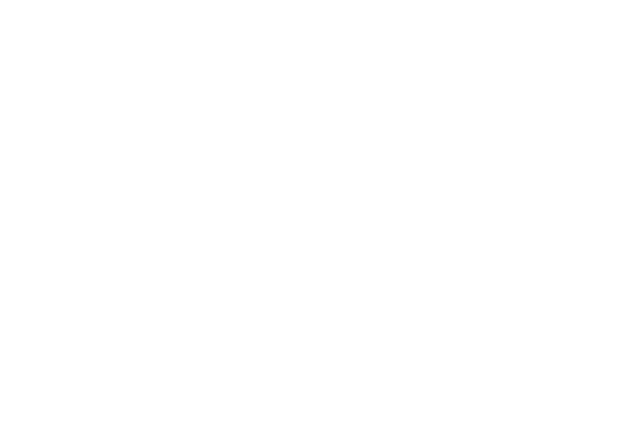
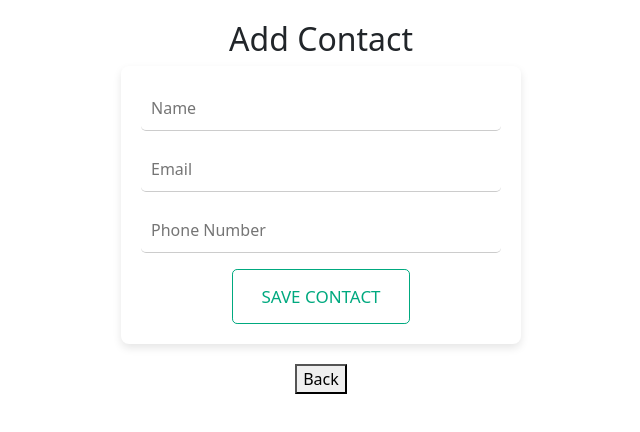
Before and after one commit to MudehDieudonne/contact-manager, a React (Vite) app: page /add in a window 1280 px wide. Before the commit this address had no page. Shown: the top 432 px of the page, without its empty margins (319-959 px from the left). Built offline with nearby package versions, Linux system fonts and the light colour scheme.

Commit message:
Creation and adjustment of pages with css

```diff
--- a/src/App.jsx
+++ b/src/App.jsx
@@ -2,7 +2,7 @@
 import { ContactProvider } from './context/ContactContext'
 import Home from './pages/Home'
 import AddContact from './pages/AddContact'
-import EditContact from './pages/EditContact'
+// import EditContact from './pages/EditContact'
 import React from 'react'
 import './App.css'
 
@@ -13,8 +13,8 @@
       <Router>
         <Routes>
           <Route path='/' element={< Home />} />
-          <Route path='./add' element={< AddContact />} />
-          <Route path='./edit/:id' element={< EditContact />} />
+          <Route path='/add' element={< AddContact />} />
+          {/* <Route path='./edit/:id' element={< EditContact />} />  */}
         </Routes>
       </Router>
     </ContactProvider>
--- a/src/Components/ContactForm.css
+++ b/src/Components/ContactForm.css
@@ -10,8 +10,9 @@
 .inputField {
   width: 100%;
   padding: 10px;
-  margin-bottom: 10px;
-  border: 1px solid #ccc;
+  margin-bottom: 1em;
+  border: none;
+  border-bottom: 1px solid #ccc;
   border-radius: 5px;
 }
 
@@ -21,6 +22,70 @@
   margin-bottom: 10px;
 }
 
+
 .submitButton {
-  width: 100%;
+ --color: #00A97F;
+ padding: 0.8em 1.7em;
+ background-color: transparent;
+ border-radius: .3em;
+ position: relative;
+ overflow: hidden;
+ cursor: pointer;
+ transition: .5s;
+ font-weight: 400;
+ font-size: 17px;
+ border: 1px solid;
+ font-family: inherit;
+ text-transform: uppercase;
+ color: var(--color);
+ z-index: 1;
 }
+
+.submitButton::before, .submitButton::after {
+ content: '';
+ display: block;
+ width: 50px;
+ height: 50px;
+ transform: translate(-50%, -50%);
+ position: absolute;
+ border-radius: 50%;
+ z-index: -1;
+ background-color: var(--color);
+ transition: 1s ease;
+}
+
+.submitButton::before {
+ top: -1em;
+ left: -1em;
+}
+
+.submitButton::after {
+ left: calc(100% + 1em);
+ top: calc(100% + 1em);
+}
+
+.submitButton:hover::before, .submitButton:hover::after {
+ height: 410px;
+ width: 410px;
+}
+
+.submitButton:hover {
+ color: rgb(10, 25, 30);
+}
+
+.submitButton:active {
+ filter: brightness(.8);
+}
+
+.button:hover::before, .button:hover::after {
+ height: 410px;
+ width: 410px;
+}
+
+.button:hover {
+ color: rgb(10, 25, 30);
+}
+
+.button:active {
+ filter: brightness(.8);
+}
--- a/src/Components/ContactForm.jsx
+++ b/src/Components/ContactForm.jsx
@@ -1,6 +1,6 @@
 import { Formik, Form, Field, ErrorMessage } from "formik"
 import * as Yup from 'yup'
-import styles from './ContactForm.css'
+import './ContactForm.css'
 
 const ContactForm = ({initialValues, onSubmit}) => {
     return(
@@ -13,14 +13,14 @@
           })}
           onSubmit={onSubmit}
         >
-            <Form className={styles.formContainer}>
-                <Field className = {styles.inputField} name="name" placeholder="Name" />
-                <ErrorMessage className={styles.error}  name='name' />
-                <Field className = {styles.inputField} name='email' placeholder= 'Email' />
-                <ErrorMessage className={styles.error}  name="email" />
-                <Field className = {styles.inputField} name='phone' placeholder='Phone Number' />
-                <ErrorMessage className={styles.error}  name="phone" />
-                <button className={styles.submitButton} type="submit">Save Contact</button>
+            <Form className='formContainer'>
+                <Field className = 'inputField' name="name" placeholder="Name" />
+                <ErrorMessage className='error'  name='name' />
+                <Field className = 'inputField' name='email' placeholder= 'Email' />
+                <ErrorMessage className='error'  name="email" />
+                <Field className = 'inputField' name='phone' placeholder='Phone Number' />
+                <ErrorMessage className='error' name="phone" />
+                <button className='submitButton' type="submit">Save Contact</button>
             </Form>
         </Formik>
     )
--- a/src/Components/ContactList.jsx
+++ b/src/Components/ContactList.jsx
@@ -1,20 +1,23 @@
 import { useContacts } from "../context/ContactContext"
 import { Link } from "react-router-dom"
+import './ContactList.css'
 
 const ContactList = () => {
     const { contacts, deleteContact } = useContacts()
 
+    console.log(contacts)
+
     return (
-        <div className={styles.ContactList}>
+        <div className='contactList'>
           {contacts.length === 0 ? <p>No contact found.</p> : null}
-          {contacts.map((contact) => {
-            <div key={contact.id} className={styles.contactItem}>
-              <div className={styles.contactDetails}>
+          {contacts.map((contact) => (
+            <div key={contact.id} className='contactItem'>
+              <div className='contactDetails'>
                 <h3>{contact.name}</h3>
                 <p>{contact.email}</p>
                 <p>{contact.phone}</p>
               </div>
-              <div className={styles.contactActions}>
+              <div className='contactActions'>
                 <Link to={`/edit/${contact.id}`}>
                   <button>Edit</button>
                 </Link>
@@ -23,7 +26,7 @@
                 </button>
               </div>
             </div>
-          })}
+          ))}
         </div>
     )
 }
--- a/src/context/ContactContext.jsx
+++ b/src/context/ContactContext.jsx
@@ -10,7 +10,7 @@
 
     //Function to add Contacts
     const addContact = (contact) => {
-        setContacts([...contacts, {id: uuidv4(), ...contact}])
+    setContacts((prevContacts) => [...prevContacts, { id: uuidv4(), ...contact }])
     }
 
     //Edit Contact
--- /dev/null
+++ b/src/pages/AddContact.css
@@ -0,0 +1,8 @@
+.addContainer {
+  text-align: center;
+  margin: 20px;
+}
+
+.backButton {
+  margin-top: 20px;
+}
--- a/src/pages/AddContact.jsx
+++ b/src/pages/AddContact.jsx
@@ -0,0 +1,32 @@
+import { useContacts } from "../context/ContactContext"
+import ContactForm from "../Components/ContactForm"
+import { useNavigate } from "react-router-dom"
+import './AddContact.css'
+
+function AddContact() {
+    const navigate = useNavigate()
+    const { contacts, addContact } = useContacts()
+
+
+    const addingContacts = (values) => {
+      if(contacts.some((contact) => contact.phone === values.phone)){
+        alert('This number already exist pls enter a different number')
+        return
+      }
+      addContact(values)
+      navigate('/')
+    }
+
+    return (
+      <div className="addContainer">
+        <h2>Add Contact</h2>
+        <ContactForm
+          initialValues={{ name: '', email: '', phone: ''}}
+          onSubmit={addingContacts}
+        />
+        <button className="backButton" onClick={() => navigate('/')}>Back</button>
+      </div>
+    )
+}
+
+export default AddContact
--- a/src/pages/Home.css
+++ b/src/pages/Home.css
@@ -1,6 +1,10 @@
 .homeContainer {
-  text-align: center;
-  margin: 20px;
+  display: flex;
+  flex-direction: column;
+  justify-content: center;
+  align-items: center;
+  gap: 2em;
+  height: 100vh;
 }
 
 /* .addButton {
@@ -11,11 +15,11 @@
 .button-container {
   display: flex;
   background-color: #28a745;
-  width: 250px;
-  height: 40px;
+  width: 70px;
+  height: 70px;
   align-items: center;
   justify-content: space-around;
-  border-radius: 10px;
+  border-radius: 70px;
   box-shadow: rgba(0, 0, 0, 0.35) 0px 5px 15px,
         rgba(107, 245, 73, 0.5) 5px 10px 15px;
 }
@@ -38,5 +42,5 @@
 }
 
 .icon {
-  font-size: 20px;
+  font-size: 50px;
 }
--- a/src/pages/Home.jsx
+++ b/src/pages/Home.jsx
@@ -1,11 +1,12 @@
 import { Link } from "react-router-dom"
 import ContactList from "../Components/ContactList"
-import styles from './Home.css'
+import  './Home.css'
 
 function Home() {
     return (
-      <div className={styles.homeContainer}>
+      <div className='homeContainer'>
         <h1>Contact Manager</h1>
+        <ContactList />
         <Link to='/add'>
           <div className="button-container" >
           <button class="button">
@@ -15,6 +16,7 @@
           </button>
           </div>
         </Link>
+
       </div>
     )
 }
```
